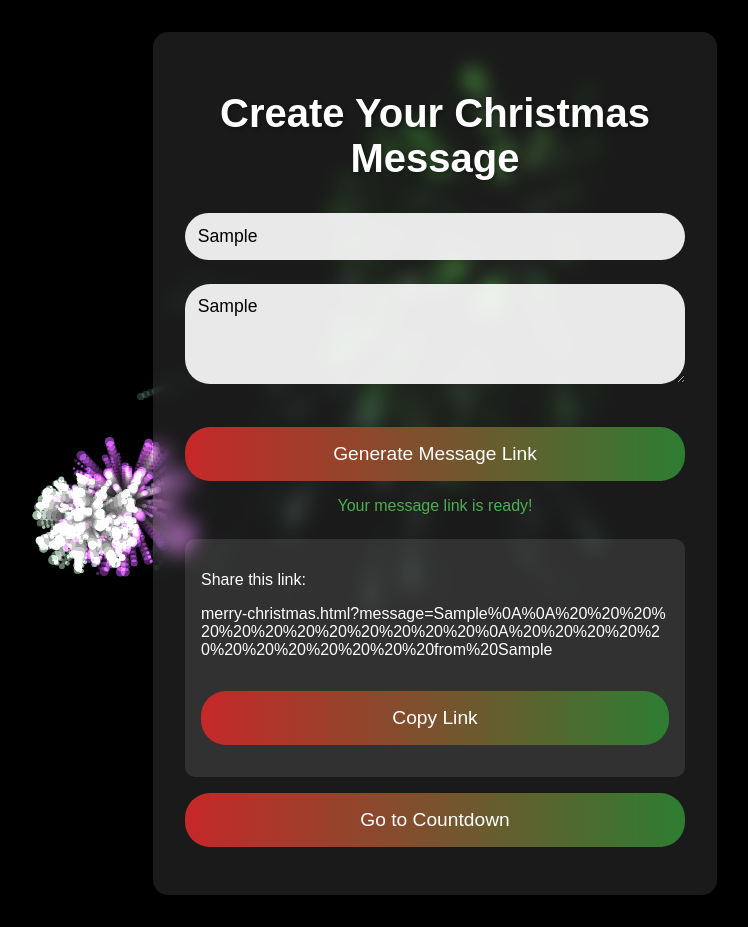
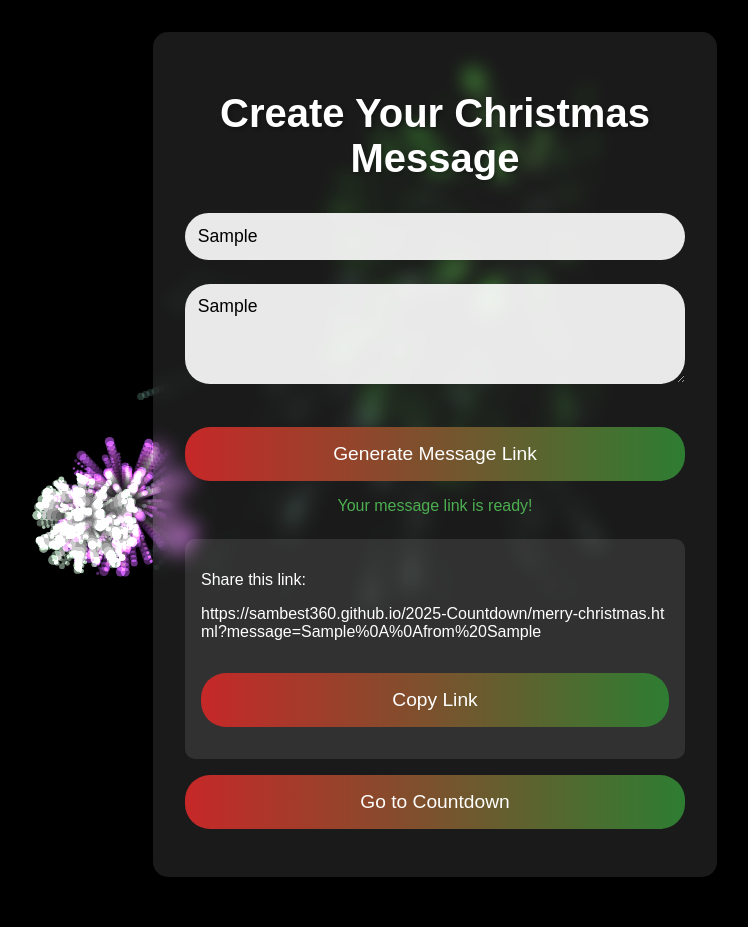
Before and after one commit to Sambest360/2025-Countdown, a plain HTML site: page sign-name.html in a window 1280 px wide. Both pictures are taken after typing "Sample", "Sample" into the empty fields and a click on the button "Generate Message Link". Shown: the whole page, without its empty margins (205-953 px from the left). Drawn offline with Linux system fonts and the light colour scheme; animation ran at ten frames a second.

Commit message:
Update sign-name.html

```diff
--- a/sign-name.html
+++ b/sign-name.html
@@ -167,11 +167,10 @@
             }
 
             // Generate the message link with both message and name
-            const formattedMessage = `${message}\n
+            const baseUrl = 'https://sambest360.github.io/2025-Countdown/';
+            const formattedMessage = `${message}\n\nfrom ${name}`;
+            const link = `${baseUrl}merry-christmas.html?message=${encodeURIComponent(formattedMessage)}`;
 
-            from ${name}`;
-
-            const link = `merry-christmas.html?message=${encodeURIComponent(formattedMessage)}`;
             document.getElementById('outputLink').textContent = link;
             document.getElementById('linkContainer').style.display = 'block';
             document.getElementById('successMessage').style.display = 'block';
```
